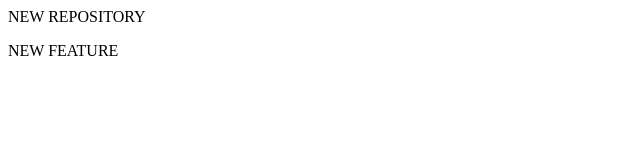
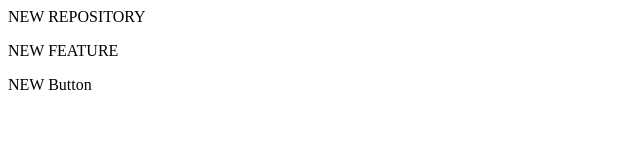
Before and after one commit to Nikith134/NewRepo, a plain HTML site: page index.html in a window 1280 px wide. Shown: the whole page, without its empty margins (0-640 px from the left). Drawn offline with Linux system fonts and the light colour scheme.

Commit message:
Add new button

```diff
--- a/index.html
+++ b/index.html
@@ -1,2 +1,3 @@
 <p>NEW REPOSITORY</p>
 <p>NEW FEATURE</p>
+<p>NEW Button</p>
```
